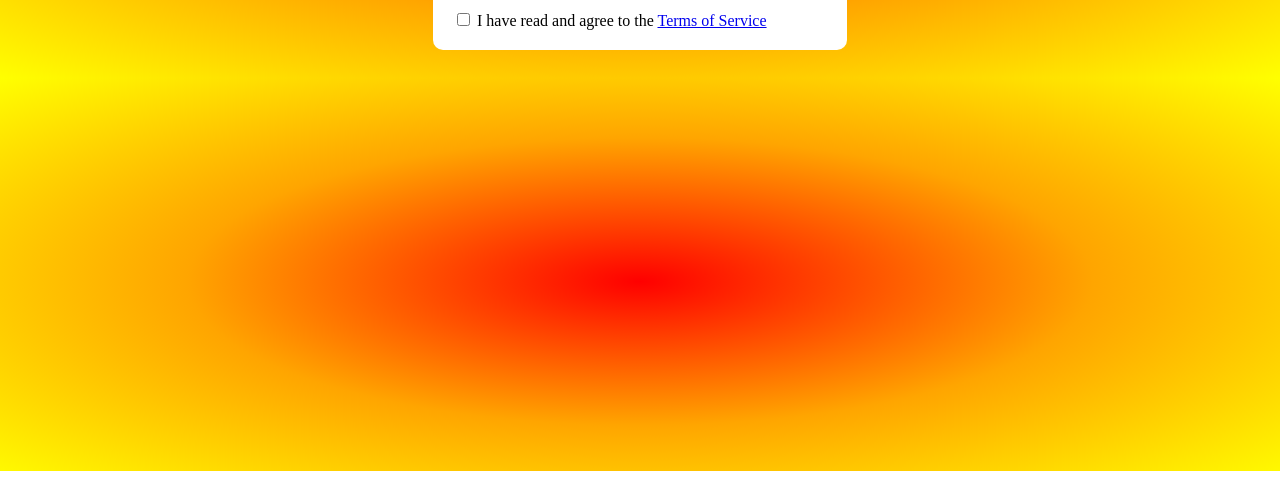
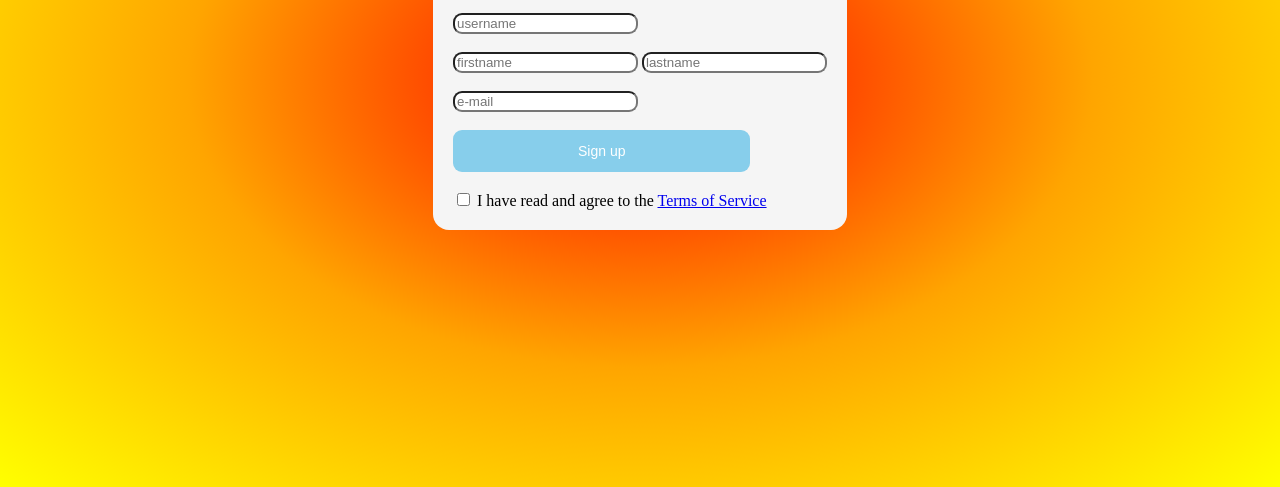
Before and after one commit to pempowicz89/-vning2, a plain HTML site: page index.html in a window 1280 px wide. Shown: the part 329-816 px from the top of the page. Drawn offline with Linux system fonts and the light colour scheme.

Commit message:
update on style

```diff
--- a/style.css
+++ b/style.css
@@ -1,14 +1,17 @@
 * {
-    border-radius: 4px;
+    border-radius: 9px;
+
 }
 
 .form_holder {
 
-        background: white;
+        background: whitesmoke;
         width: max-content;
         padding: 20px;
-        margin: 20px;
-        border-radius: 10px;
+        margin-top: 200px;
+        border-radius: 16px;
+
+
     }
 
 .page_wraper {
@@ -19,6 +22,7 @@
 
 body {
     background-image: radial-gradient(red, orange, yellow);
+    min-height: 100vh;
   }
 
 
@@ -28,7 +32,7 @@ h1, p {
 }
 
 button {
-    background-color: blue;
+    background-color: skyblue;
     border: none;
     color: white;
     padding: 13px 125px;
```
Also changed, not shown: index.html (+1 -0 lines), 1 other file.
